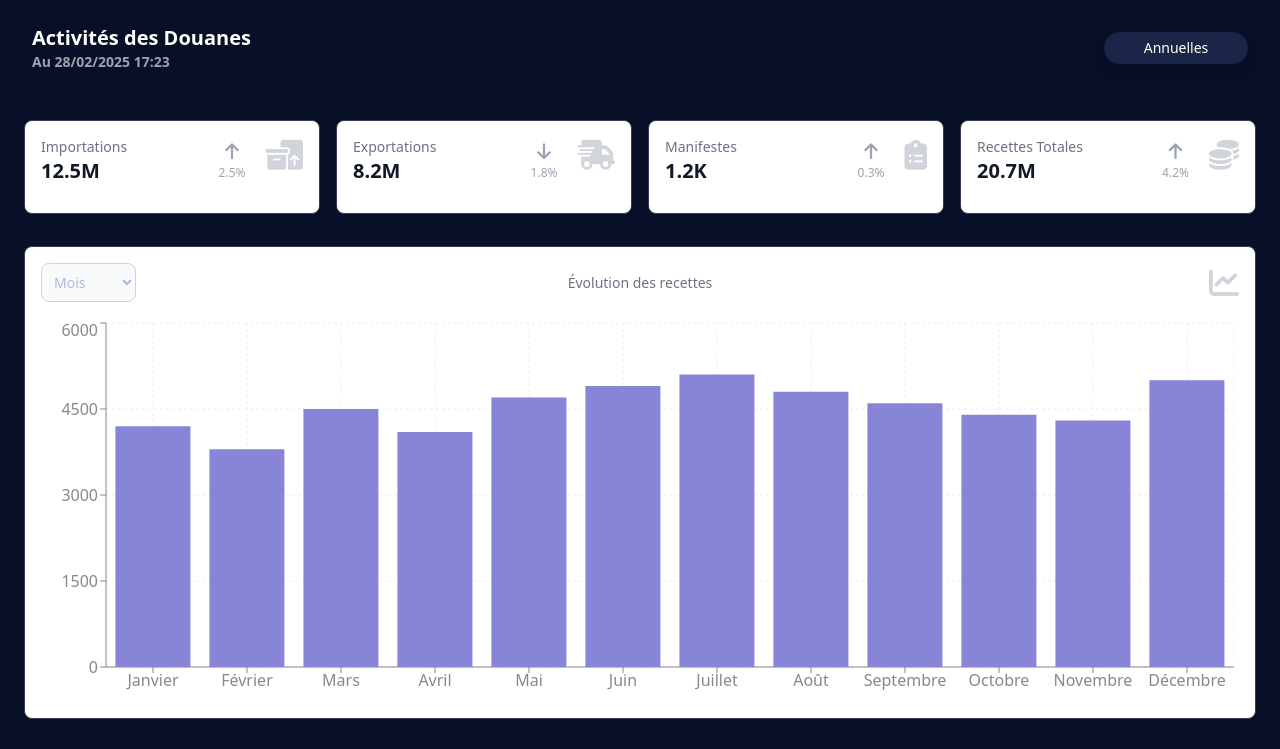
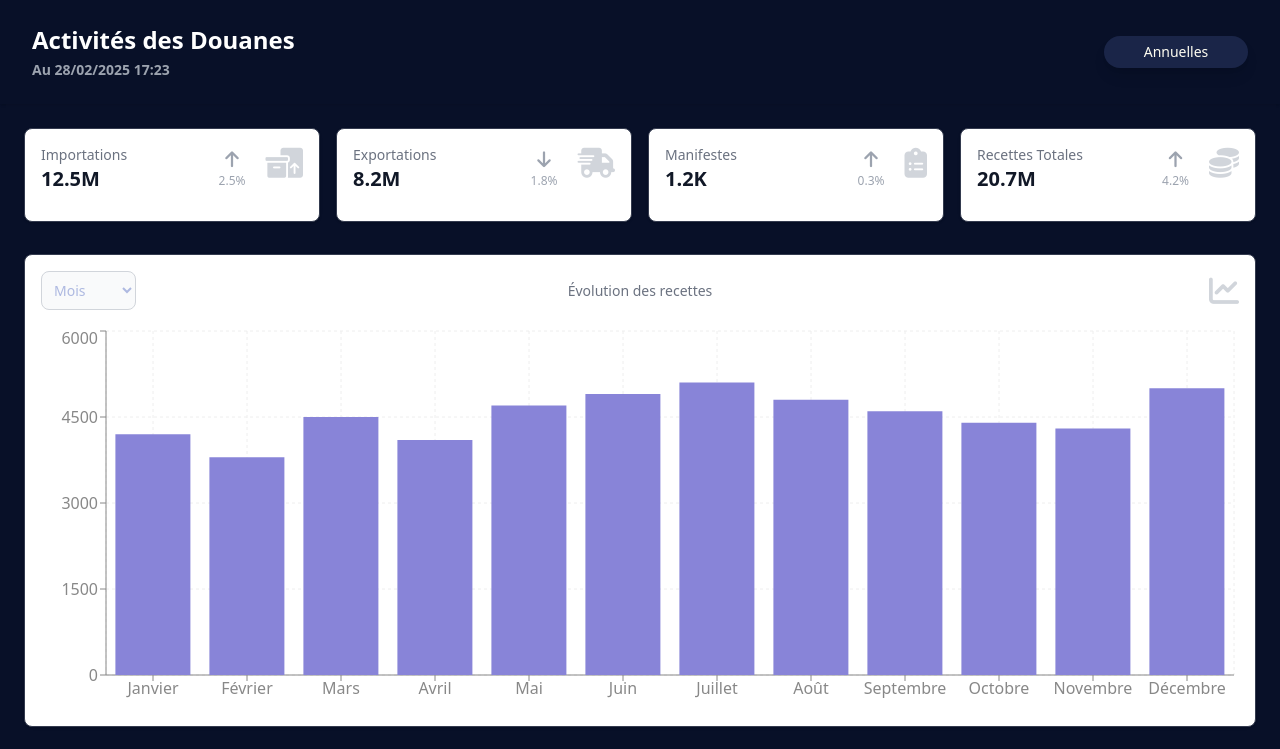
Before and after one commit to Kalixor/djib_2, a React (Vite) app: page / in a window 1280 px wide. Shown: the top 749 px of the page. Built offline with nearby package versions, Linux system fonts and the light colour scheme.

Commit message:
Initial commit from your app

```diff
--- a/src/components/Navbar.jsx
+++ b/src/components/Navbar.jsx
@@ -31,9 +31,9 @@ export default function Navbar() {
     <nav className="bg-brand-800 shadow p-6 relative">
       <div className="w-full flex justify-between items-center">
         <div className="ml-2">
-          <h1 className="text-xl font-bold text-white">
+          <h1 className="text-2xl font-bold text-white">
             Activités des Douanes
-            <p className="text-sm text-gray-400">Au {getCurrentDate()}</p>
+            <p className="text-sm text-gray-400 mt-1">Au {getCurrentDate()}</p>
           </h1>
         </div>
 
```
